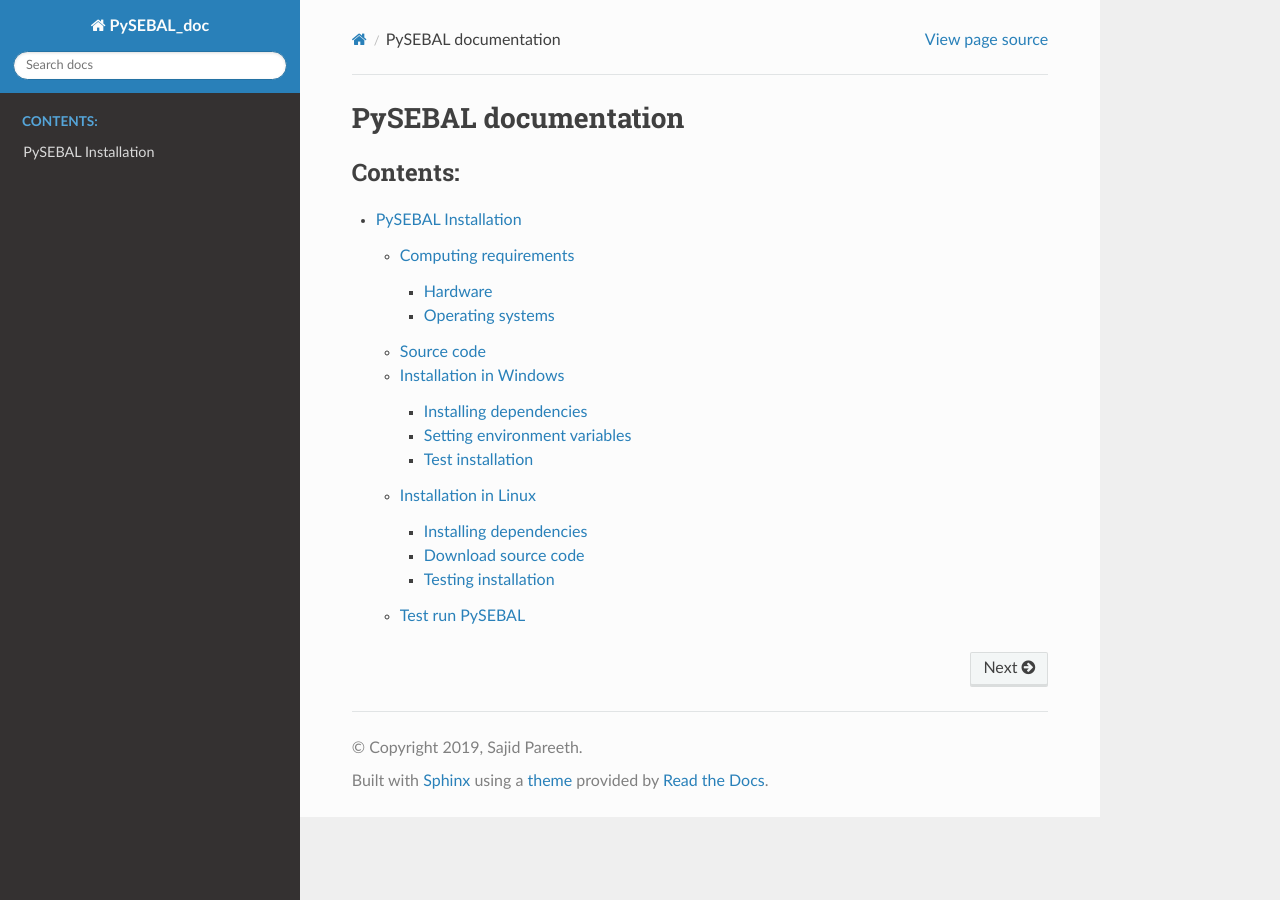
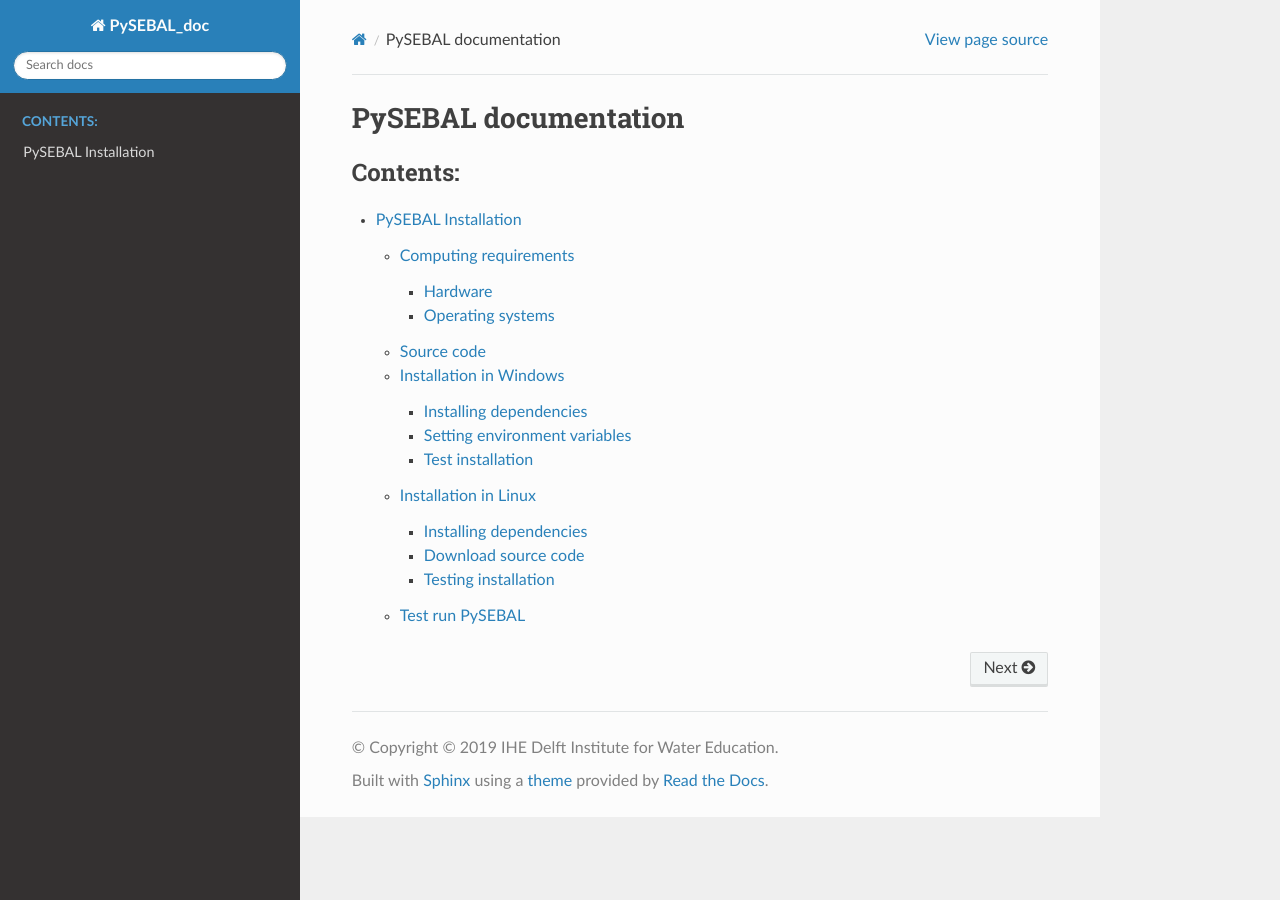
Before and after one commit to spareeth/PySEBAL_doc, a Sphinx documentation site: the page built from docs/source/index.rst, in a window 1280 px wide. Built offline with Sphinx 7.4.7 and the Read the Docs theme 2.0.0, drawn with Linux system fonts in a browser that asks for light colours; some of the changed lines change nothing that is shown.

Commit message:
change in copyright and author names

```diff
--- a/docs/source/conf.py
+++ b/docs/source/conf.py
@@ -21,7 +21,7 @@
 
 project = u'PySEBAL_doc'
 copyright = u'2019, Sajid Pareeth'
-author = u'Sajid Pareeth'
+author = u'Sajid Pareeth, Poolad Karimi, Tim Hessels,'
 
 # The short X.Y version
 version = u''
@@ -177,6 +177,7 @@ epub_title = project
 # A list of files that should not be packed into the epub file.
 epub_exclude_files = ['search.html']
 
+copyright = "© 2019 IHE Delft Institute for Water Education"
 
 # -- Extension configuration -------------------------------------------------
 def setup(app):
```
Also changed, not shown: 10 other files.
